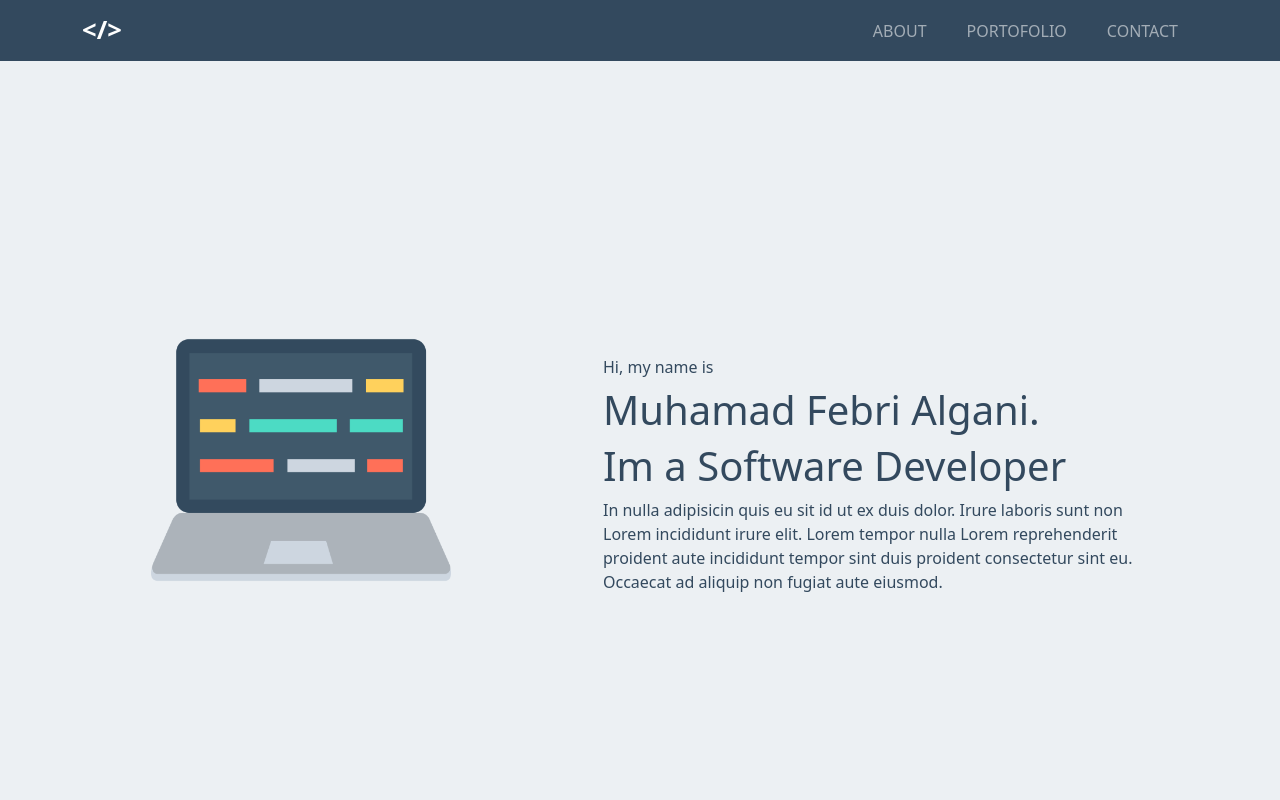
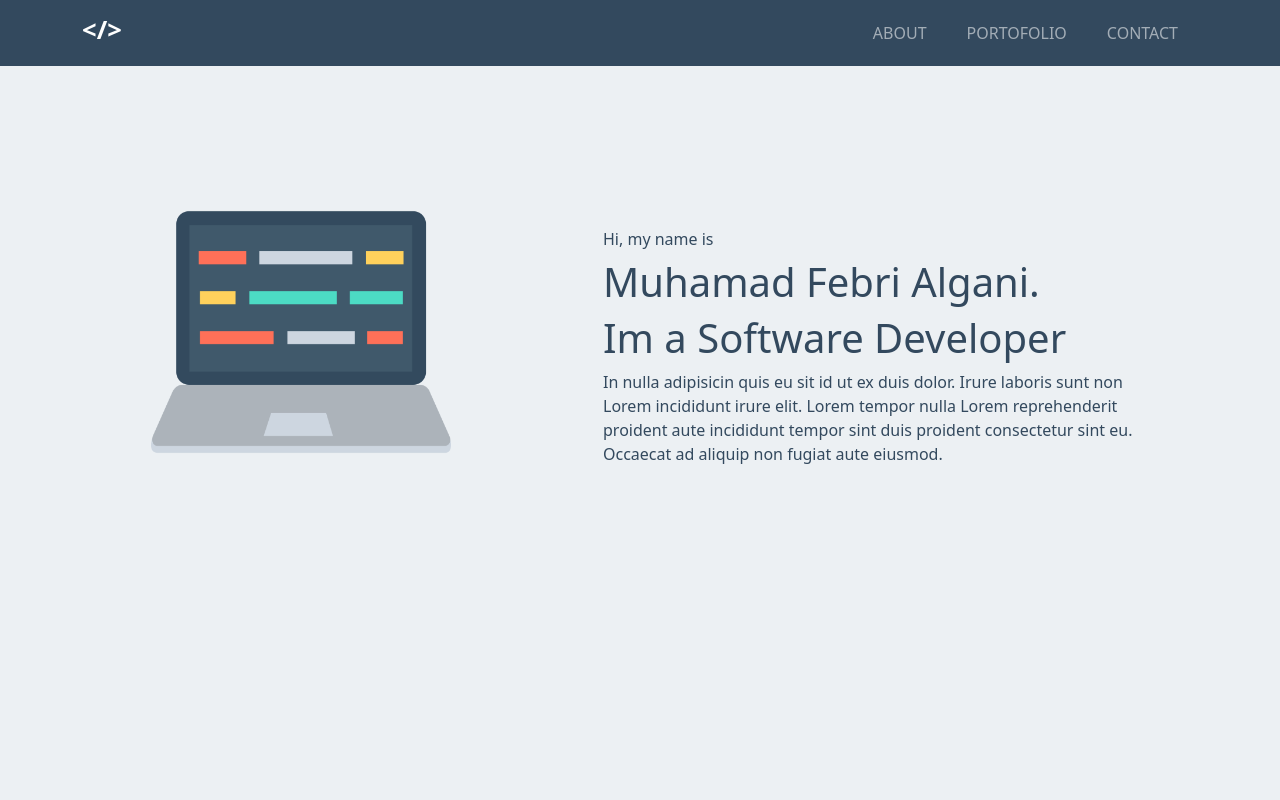
Before and after one commit to Rialga/porto-app, a React (Create React App) app: page / in a window 1280 px wide. Shown: the top 800 px of the page. Built offline with nearby package versions, Linux system fonts and the light colour scheme.

Commit message:
adjust screen

```diff
--- a/src/components/contents/Content.css
+++ b/src/components/contents/Content.css
@@ -163,6 +163,13 @@ ul.timeline-point > li:before {
         width: 100%;
     }
 
+}
 
 
+/* Setup for screen wide 1366 */
+@media only screen and (max-width: 1366px) {
+    .profile{
+        padding-top: 6rem;
+  }
+
 }
--- a/src/components/navbar/NavHeader.css
+++ b/src/components/navbar/NavHeader.css
@@ -15,6 +15,7 @@
     text-transform: uppercase;
     font-size: 1.6em;
     font-weight: 900;
+    margin-bottom: 0.3rem;
     font-variant: normal;
     cursor: pointer;
 }
--- a/src/components/navbar/NavHeader.jsx
+++ b/src/components/navbar/NavHeader.jsx
@@ -22,7 +22,7 @@ export function NavHeader() {
 
     return (
 
-    <Navbar className={navbar? 'navbar nav-pad active': 'navbar nav-pad'} variant="dark" sticky="top" expand="lg">
+    <Navbar className={navbar? ' nav-pad active': 'navbar nav-pad'} variant="dark" sticky="top" expand="lg">
         <div className='container'>
             <Navbar.Brand className="shake">
                  &lt;/&gt;
```
Also changed, not shown: 2 other files (tests, documents, lock files or other folders).
